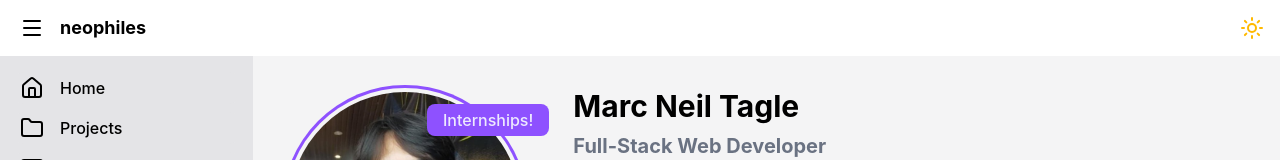
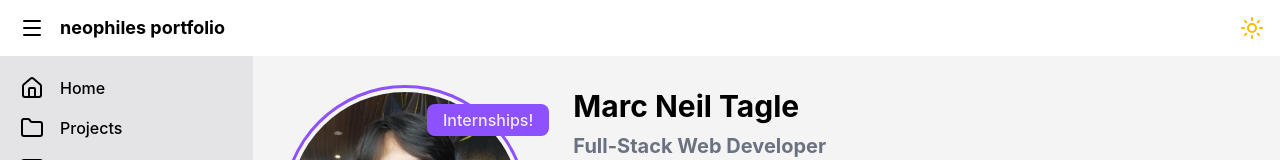
Before and after one commit to neophiles/portfolio, a React (Vite) app in the folder frontend/: page / in a window 1280 px wide. Shown: the top 160 px of the page. Built offline with nearby package versions, Linux system fonts and the light colour scheme.

Commit message:
refactor(layout): add 'portfolio' to header title

```diff
--- a/frontend/src/components/layout/Header.tsx
+++ b/frontend/src/components/layout/Header.tsx
@@ -18,7 +18,7 @@ export default function Header() {
           <Menu />
         </Button>
         <Button className="p-1 bg-inherit rounded-lg" onClick={() => navigate("/home")}>
-          <Text as="h1">neophiles</Text>
+          <Text as="h1">neophiles portfolio</Text>
         </Button>
         <div className="flex-1" />
         <Button
```
